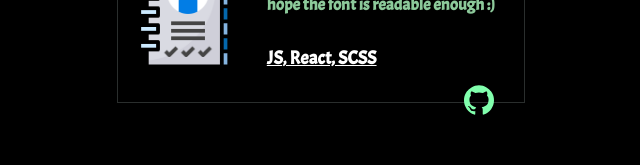
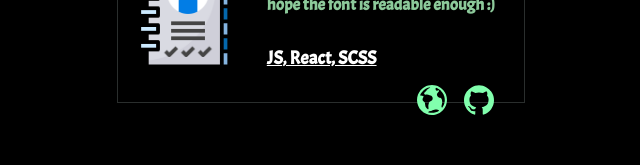
Before and after one commit to stonislaff/MyResume, a React (Create React App) app: page /projects in a window 1280 px wide. Shown: the part 1180-1345 px from the top of the page, without its empty margins (319-959 px from the left). Built offline with nearby package versions, Linux system fonts and the light colour scheme.

Commit message:
Added web-site link

```diff
--- a/src/pages/components/projectCard.jsx
+++ b/src/pages/components/projectCard.jsx
@@ -4,14 +4,15 @@ import '../scss/serciveCard.scss'
 
 function ProjectCard(props){
     let linkArr = []
-    linkArr.push(
-        <a href={props.links[0]} target="_new"><img src={git}/></a>
-    )
+
     if (props.links.length === 2){
         linkArr.push(
             <a href={props.links[1]} target="_new"><img src={planet}/></a>
         )
     }
+    linkArr.push(
+        <a href={props.links[0]} target="_new"><img src={git}/></a>
+    )
     return(
         <div className="card">
             <div className="cardImage">
--- a/src/pages/projects.jsx
+++ b/src/pages/projects.jsx
@@ -12,7 +12,7 @@ function Projects(){
             <div className="content">
                 <ProjectCard title="Dark world - chat bot" image={dark} description="This is a gaming chatbot for Telegram. The project was developed from scratch for about 3 months. The bot has a lot of entertainment, inventory system, chest opening system, business system. It also has an admin panel and a developer panel." technologies="Python, Aiogram, SQlite" links={['https://github.com/stonislaff/DarkWorld']}/>
                 <ProjectCard title="Autobot - chat bot" image={autobot} description="Freelance project for selling cars. After development, I supported it for about a year, after which the owner closed the project. The user fills out the ad form, the form is sent to the administrator, the administrator can reject the ad and enter a comment, or accept it and the ad will be published in the channel." technologies="Python, Aiogram, MongoDB" links={['https://github.com/stonislaff/autobot']}/>
-                <ProjectCard title="Resume - website" image={resume} description="The resume site where you read it. I hope the font is readable enough :)" technologies="JS, React, SCSS" links={['https://github.com/stonislaff/MyResume']}/>
+                <ProjectCard title="Resume - website" image={resume} description="The resume site where you read it. I hope the font is readable enough :)" technologies="JS, React, SCSS" links={['https://github.com/stonislaff/MyResume','https://sobkovich-resume.herokuapp.com/']}/>
             </div>
         </body>
     )
```
